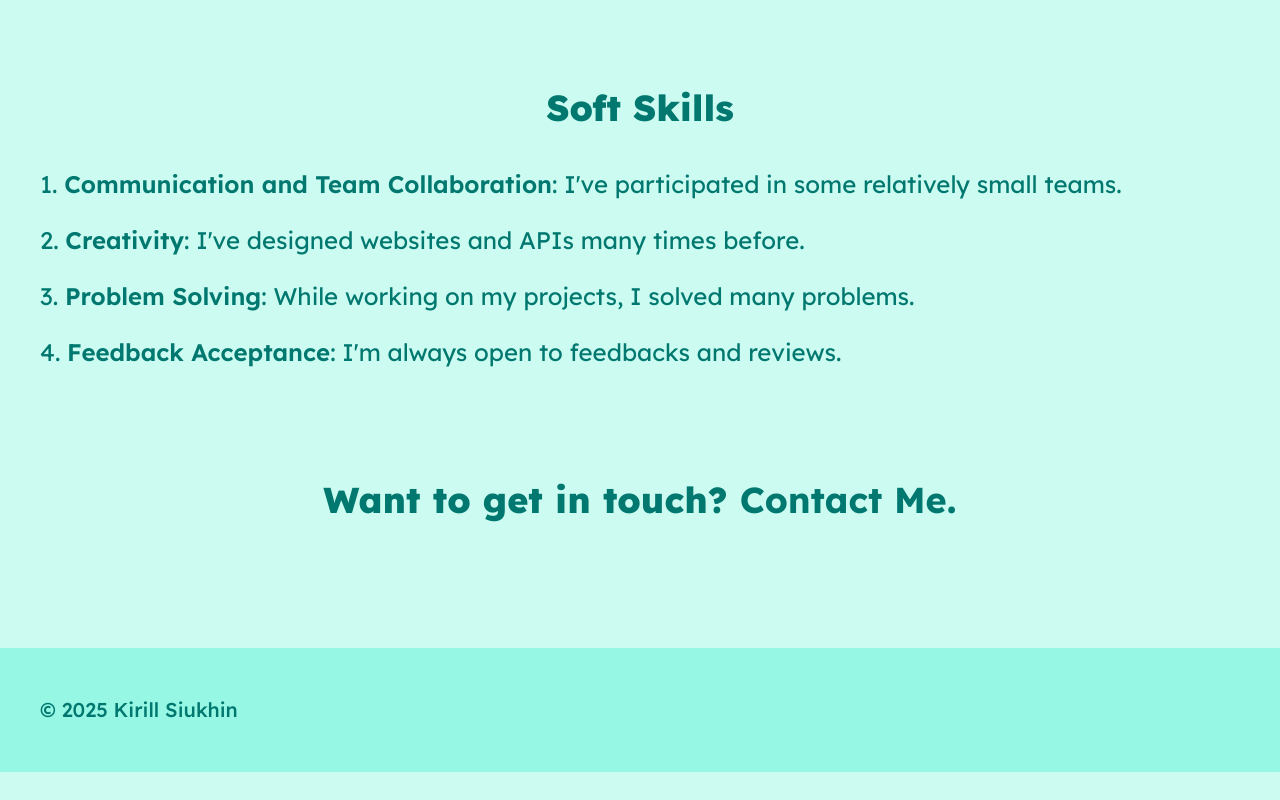
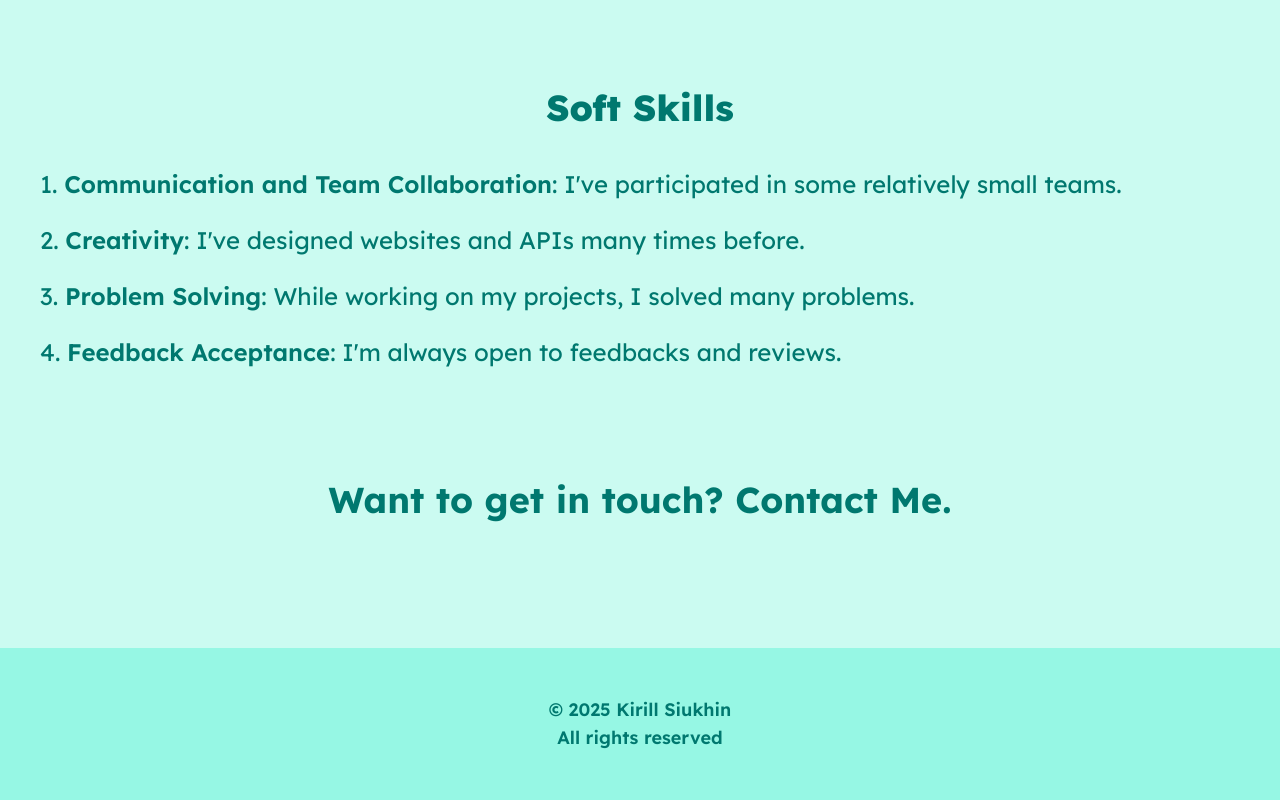
Before and after one commit to MisterKirill/website, a Next.js app: page / in a window 1280 px wide. Shown: the part 864-1664 px from the top of the page. Before the commit the page ends 1636 px from the top, so only its background shows below. Built offline with nearby package versions, Linux system fonts and the light colour scheme.

Commit message:
feat: improve footer, homepage and blog

```diff
--- a/src/app/blog/[name]/page.tsx
+++ b/src/app/blog/[name]/page.tsx
@@ -32,7 +32,7 @@ export default async function Page({ params }: { params: Promise<{ name: string
 
   return (
     <div className="flex flex-col items-center">
-      <h1 className="font-bold text-5xl mb-4 text-center">{post.title}</h1>
+      <h1 className="font-bold text-5xl mb-4 text-center leading-14">{post.title}</h1>
 
       <span className="font-semibold text-lg mb-8">Article by Kirill Siukhin &bull; {moment(post.created_at).fromNow()}</span>
 
--- a/src/app/page.tsx
+++ b/src/app/page.tsx
@@ -28,7 +28,9 @@ export default function Page() {
 
       <SoftSkills />
 
-      <h1 className="text-center font-extrabold text-4xl mt-28">Want to get in touch? <TextLink href="/contact">Contact Me</TextLink>.</h1>
+      <span className="text-center font-bold text-4xl mt-28">
+        Want to get in touch? <TextLink href="/contact">Contact Me</TextLink>.
+      </span>
     </div>
   );
 }
--- a/src/components/Footer.tsx
+++ b/src/components/Footer.tsx
@@ -1,9 +1,11 @@
 export default function Footer() {
   return (
-    <footer className="bg-teal-200 dark:bg-teal-800 py-12 transition-colors">
-      <div className="container">
-        <span className="font-medium text-xl">&copy; 2025 Kirill Siukhin</span>
-      </div>
+    <footer className="text-center bg-teal-200 dark:bg-teal-800 py-12 transition-colors">
+      <span className="font-semibold text-lg">
+        &copy; 2025 Kirill Siukhin
+        <br />
+        All rights reserved
+      </span>
     </footer>
   );
 }
```
